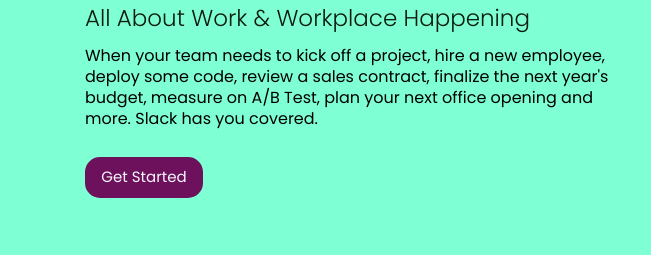
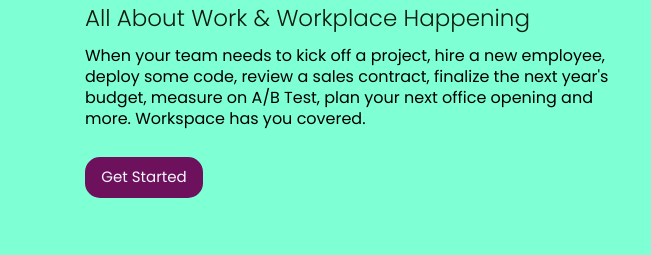
Before and after one commit to Kashad55/OIBSIP_L1_Task1, a plain HTML site: page index.html in a window 1280 px wide. Shown: the part 413-668 px from the top of the page, 0-651 px from the left. Drawn offline with nearby package versions, Linux system fonts and the light colour scheme; no server answers; a script that the page names is missing.

Commit message:
Update index.html

```diff
--- a/index.html
+++ b/index.html
@@ -66,7 +66,7 @@
               <h3>Welcome Everyone,</h3>
               <h1>"Land"<span style="color:crimson;"> : </span>Where Work Happens</h1>
               <h2>All About Work & Workplace Happening</h2>
-              <p id="words">When your team needs to kick off a project, hire a new employee, deploy some code, review a sales contract, finalize the next year's budget, measure on A/B Test, plan your next office opening and more. Slack has you covered.</p>
+              <p id="words">When your team needs to kick off a project, hire a new employee, deploy some code, review a sales contract, finalize the next year's budget, measure on A/B Test, plan your next office opening and more. Workspace has you covered.</p>
               <div class="btn_container">
                   <button class="btn btn-light animate_animated ">Get Started</button>
               </div>
```
